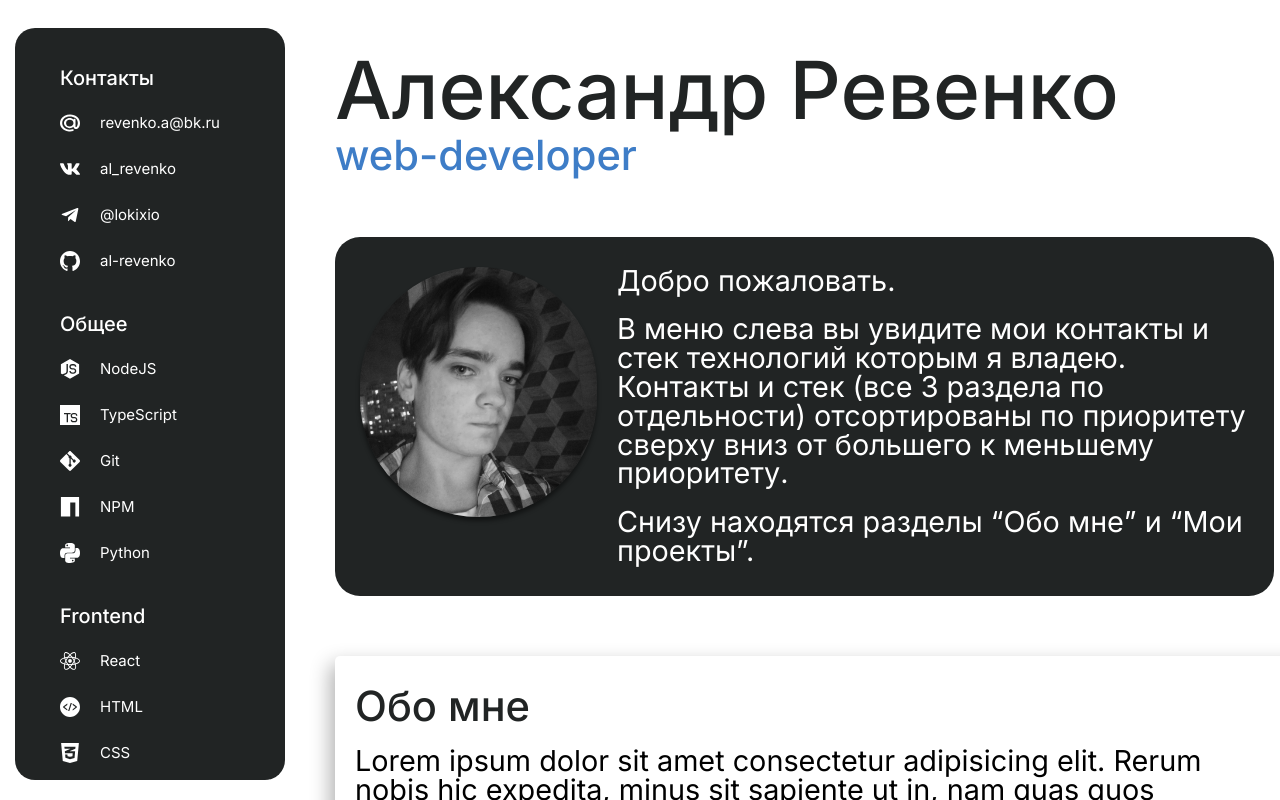
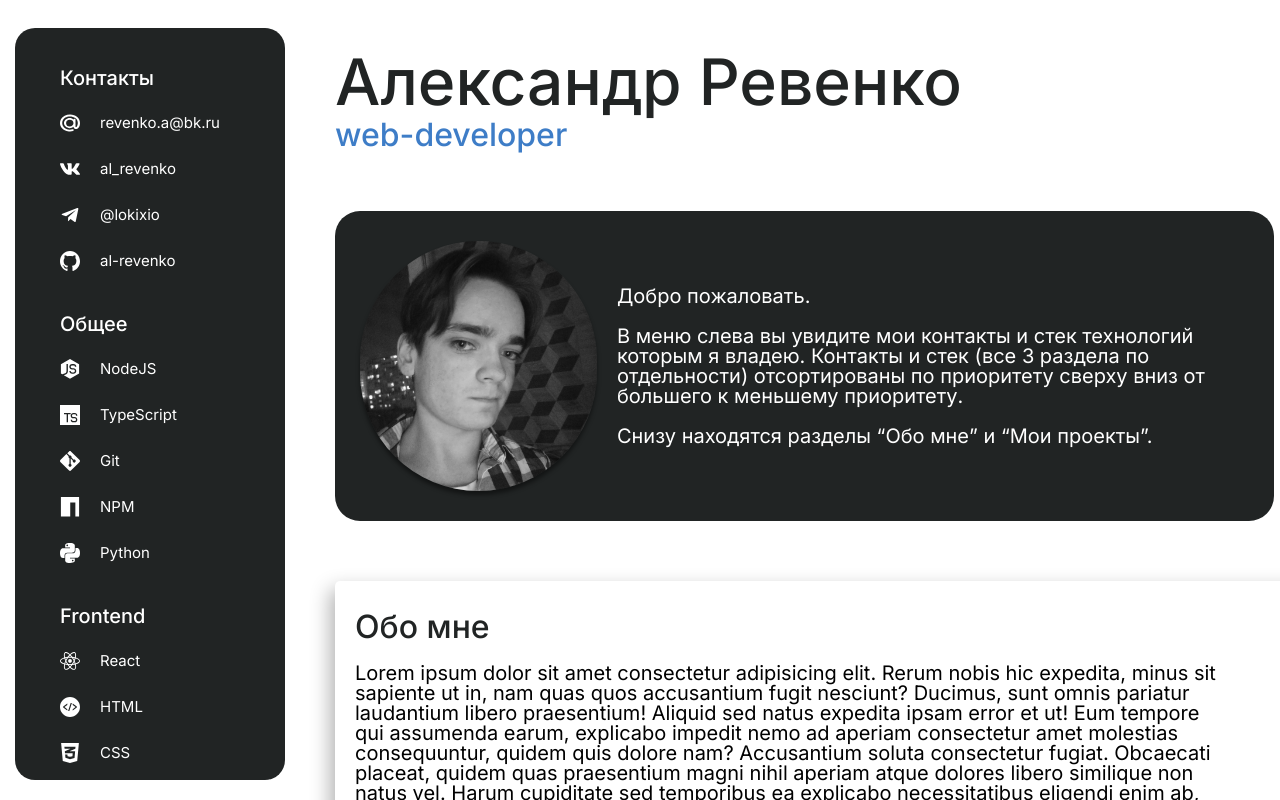
Before and after one commit to al-revenko/resume, a React (Vite) app: page / in a window 1280 px wide. Shown: the top 800 px of the page. Built offline with nearby package versions, Linux system fonts and the light colour scheme.

Commit message:
Исправил размер шрифтов

```diff
--- a/src/styles/index.scss
+++ b/src/styles/index.scss
@@ -3,9 +3,12 @@
 @import url('./style.scss');
 
 html * {
+  box-sizing: border-box;
+}
+
+html {
   font-size: 62.5%;
   font-family: Inter;
-  box-sizing: border-box;
 }
 
 a {
--- a/src/styles/reset.css
+++ b/src/styles/reset.css
@@ -19,7 +19,6 @@ time, mark, audio, video {
 	margin: 0;
 	padding: 0;
 	border: 0;
-	font-size: 100%;
 	font: inherit;
 	vertical-align: baseline;
 }
--- a/src/styles/style.scss
+++ b/src/styles/style.scss
@@ -11,7 +11,7 @@ $theme-color-2: #3E7DC7;
 
 .title-h1 {
   color: $title-color;
-  font-size: clamp(4rem, 5vw + 1rem, 6.4rem);;
+  font-size: clamp(2.4rem, 5vw + 1rem, 6.4rem);
   font-weight: 500;
 }
 
```
